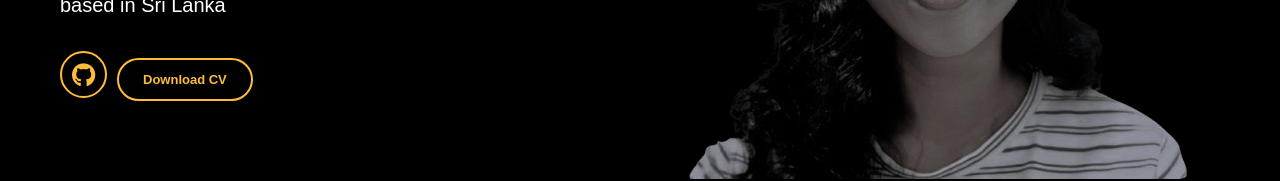
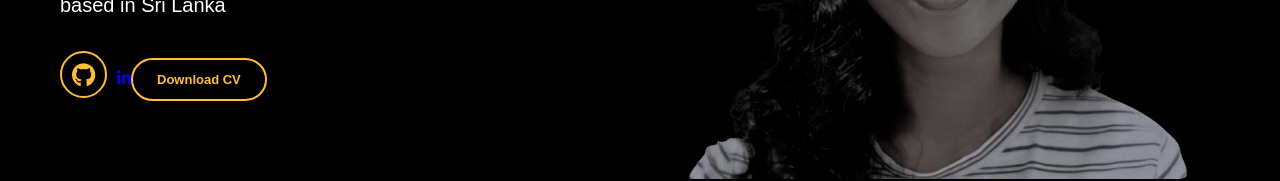
Before and after one commit to dulmini11/DulminiPortfolio, a React (Vite) app: page / in a window 1280 px wide. Shown: the part 536-717 px from the top of the page. Built offline with nearby package versions, Linux system fonts and the light colour scheme.

Commit message:
Add linkedin icon with link

```diff
--- a/src/App.jsx
+++ b/src/App.jsx
@@ -282,6 +282,14 @@ const handleSubmit = (e) => {
               >
                 <i className="fab fa-github"></i>
               </a>
+              <a
+                href="https://www.linkedin.com/in/dulmini-wanigasekara-756740333/"
+                className="linkedin-link"
+                target="_blank"
+                rel="noopener noreferrer"
+              >
+                <i className="fab fa-linkedin-in"></i>
+              </a>
                 <a
                   href="./assets/cv.pdf"
                   className="download-cv btn btn-primary py-3 px-3"
@@ -306,13 +314,21 @@ const handleSubmit = (e) => {
                 <span className="hello">HELLO!</span>
                 <h1 className="name">I'm <span className="highlight">Software <br/>Developer</span></h1>
                 <p className="location">based in Sri Lanka</p>
-                                <a
+              <a
                 href="https://github.com/dulmini11"
                 className="github-link"
                 target="_blank"
                 rel="noopener noreferrer"
               >
                 <i className="fab fa-github"></i>
+              </a>
+              <a
+                href="https://www.linkedin.com/in/dulmini-wanigasekara-756740333/"
+                className="linkedin-link"
+                target="_blank"
+                rel="noopener noreferrer"
+              >
+                <i className="fab fa-linkedin-in"></i>
               </a>
                 <a
                   href="./assets/cv.pdf"
```
